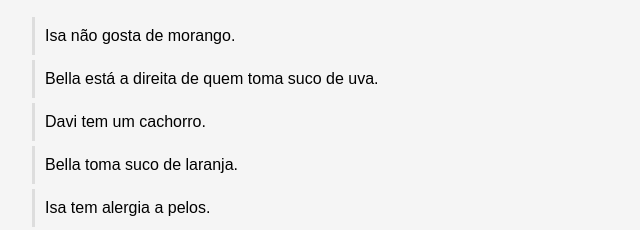
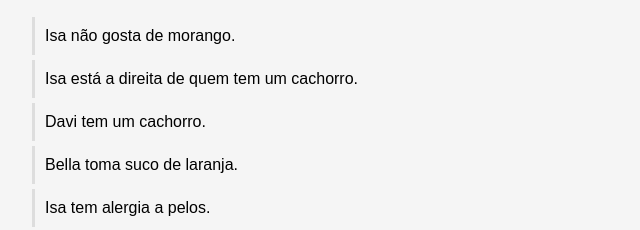
Before and after one commit to 1302la/Gato_project, a plain HTML site: page index.html in a window 1280 px wide. Shown: the part 319-549 px from the top of the page, 108-748 px from the left. Drawn offline with Linux system fonts and the light colour scheme.

Commit message:
changed index.html

```diff
--- a/index.html
+++ b/index.html
@@ -88,7 +88,7 @@
 
     <div>
         <div id="regra1" class="rule">Isa não gosta de morango.</div>
-        <div id="regra2" class="rule">Bella está a direita de quem toma suco de uva.</div>
+        <div id="regra2" class="rule">Isa está a direita de quem tem um cachorro.</div>
         <div id="regra3" class="rule">Davi tem um cachorro.</div>
         <div id="regra4" class="rule">Bella toma suco de laranja.</div>
         <div id="regra5" class="rule">Isa tem alergia a pelos.</div>
```
